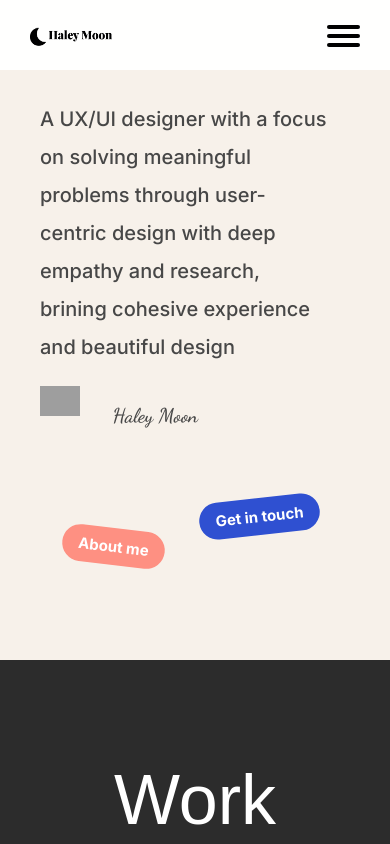
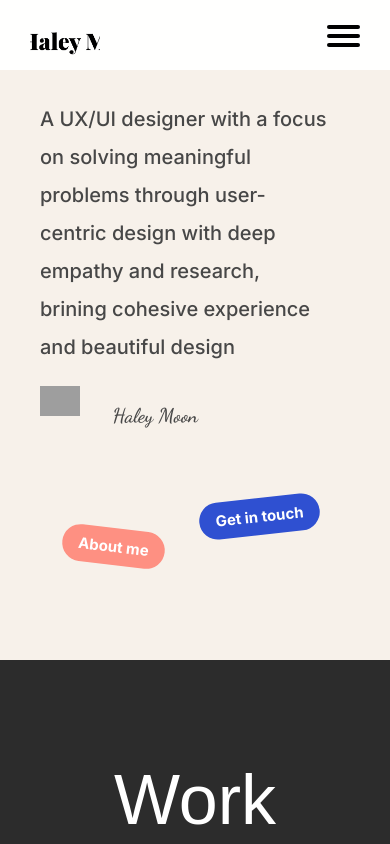
Before and after one commit to haley-m/Portfolio-Website-2024, a plain HTML site: page index.html in a window 390 px wide. Shown: the top 844 px of the page. Drawn offline with Linux system fonts and the light colour scheme; grey boxes are pictures that could not be loaded; a web font is replaced by a local one.

Commit message:
Portfolio Website 2024
Portfolio Website 2024

```diff
--- a/css/common.css
+++ b/css/common.css
@@ -271,13 +271,10 @@ header {
 }
 
 @media all and (max-width: 590px) {
-  /* .logo {
-    height: 30px;
-    margin-top: 9px;
-  } */
-
-  .logo > img {
-    height: 50%;
+  .logo {
+    width: 70px;
+    /* height: 30px;
+    margin-top: 9px; */
   }
 
   .in_header {
```
Also changed, not shown: 1 other file.
